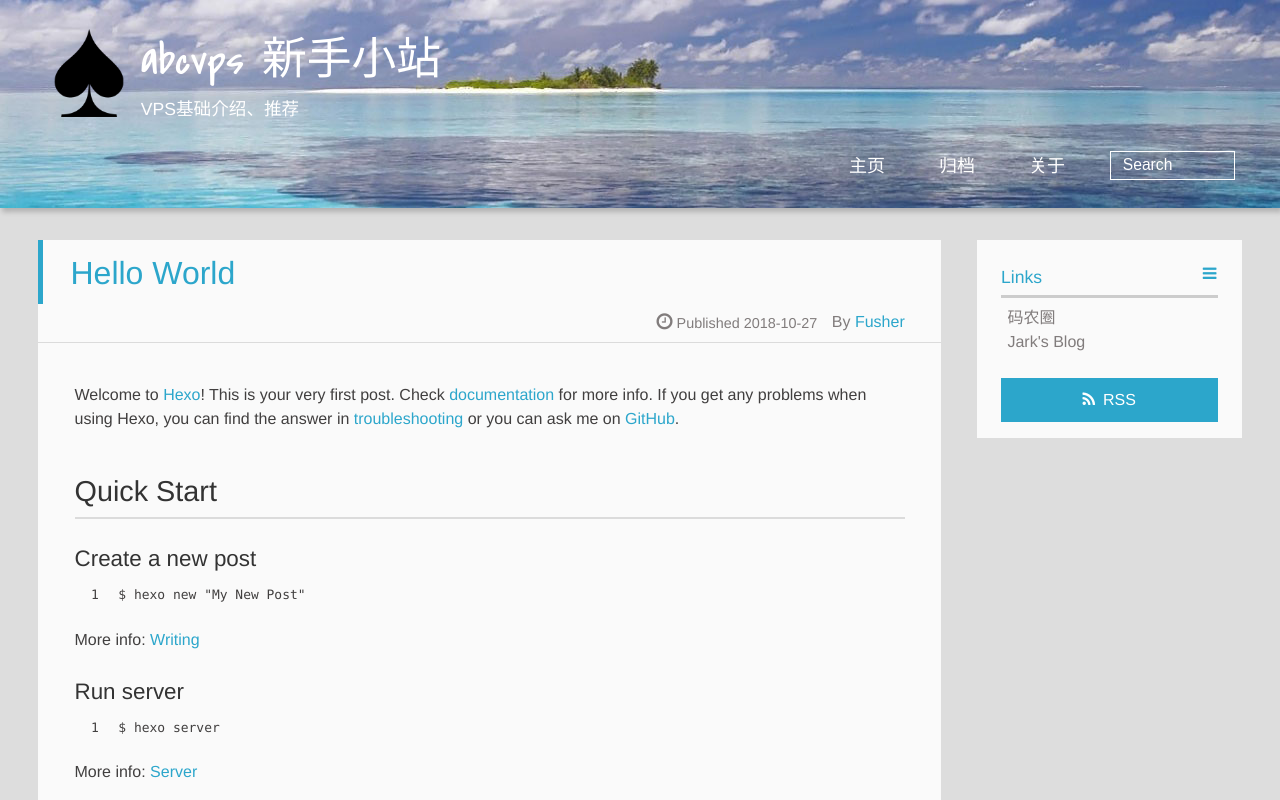
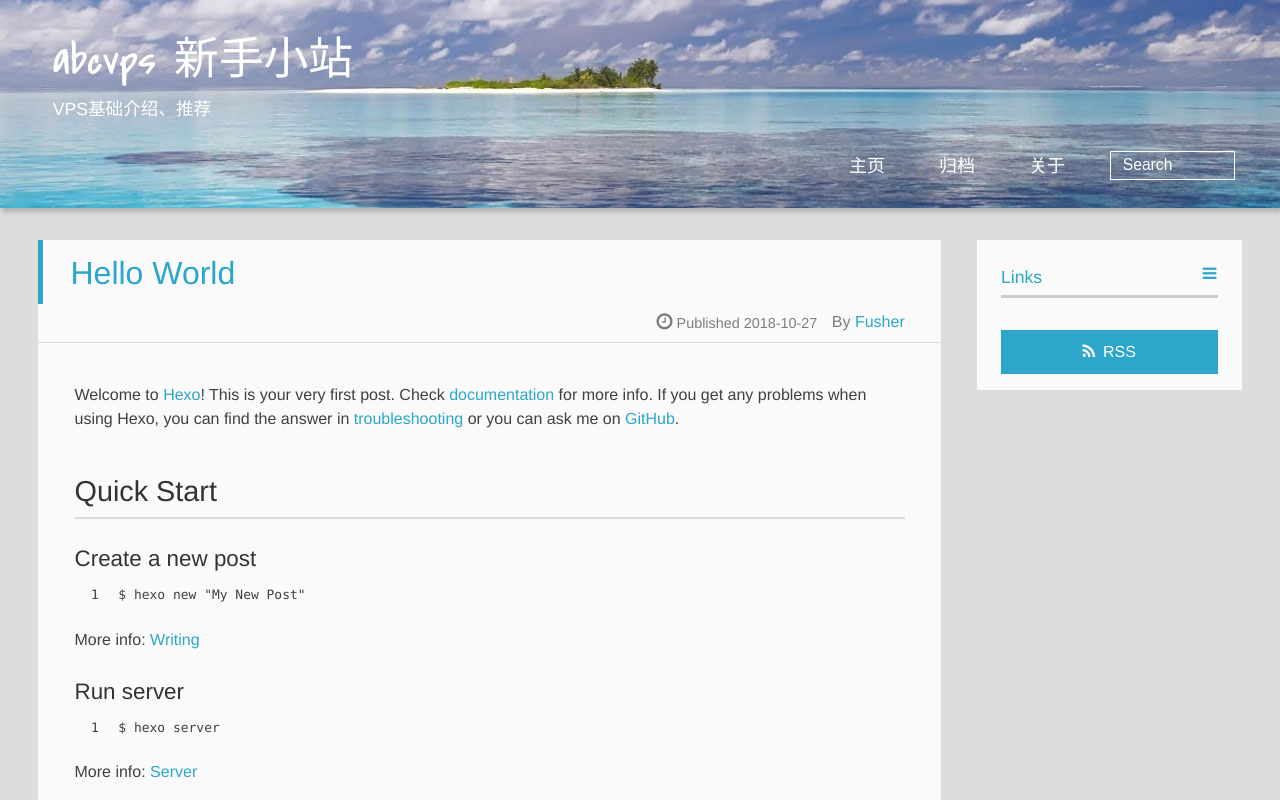
Before and after one commit to Fusher/Fusher.github.io, a plain HTML site: page index.html in a window 1280 px wide. Shown: the top 800 px of the page. Drawn offline with Linux system fonts and the light colour scheme.

Commit message:
Site updated: 2018-10-27 22:35:33

```diff
--- a/index.html
+++ b/index.html
@@ -40,10 +40,6 @@
     <header>
 
 <div>
-
-			<div id="imglogo">
-				<a href="/"><img src="/img/logo.png" alt="abcvps 新手小站" title="abcvps 新手小站"></a>
-			</div>
 
 			<div id="textlogo">
 				<h1 class="site-name"><a href="/" title="abcvps 新手小站">abcvps 新手小站</a></h1>
@@ -151,18 +147,6 @@
   <p class="asidetitle">Links</p>
     <ul>
 
-          <li>
-
-            	<a href="https://coderq.com" target="_blank" title="一个面向程序员交流分享的新一代社区">码农圈</a>
-
-          </li>
-
-          <li>
-
-            	<a href="http://wuchong.me" target="_blank" title="Jark&#39;s Blog">Jark&#39;s Blog</a>
-
-          </li>
-
     </ul>
 </div>
 
@@ -182,8 +166,8 @@
 
 
 	<section class="info">
-		<p> Hello ,I&#39;m Larry Page in Google. <br>
-			This is my blog,believe it or not.</p>
+		<p> ABC VPS 小站 <br>
+			</p>
 	</section>
 
 	<div class="social-font">
```
Also changed, not shown: 2018/10/27/hello-world/index.html (+2 -18 lines), archives/2018/10/index.html (+2 -6 lines), archives/2018/index.html (+2 -6 lines), archives/index.html (+2 -6 lines).
